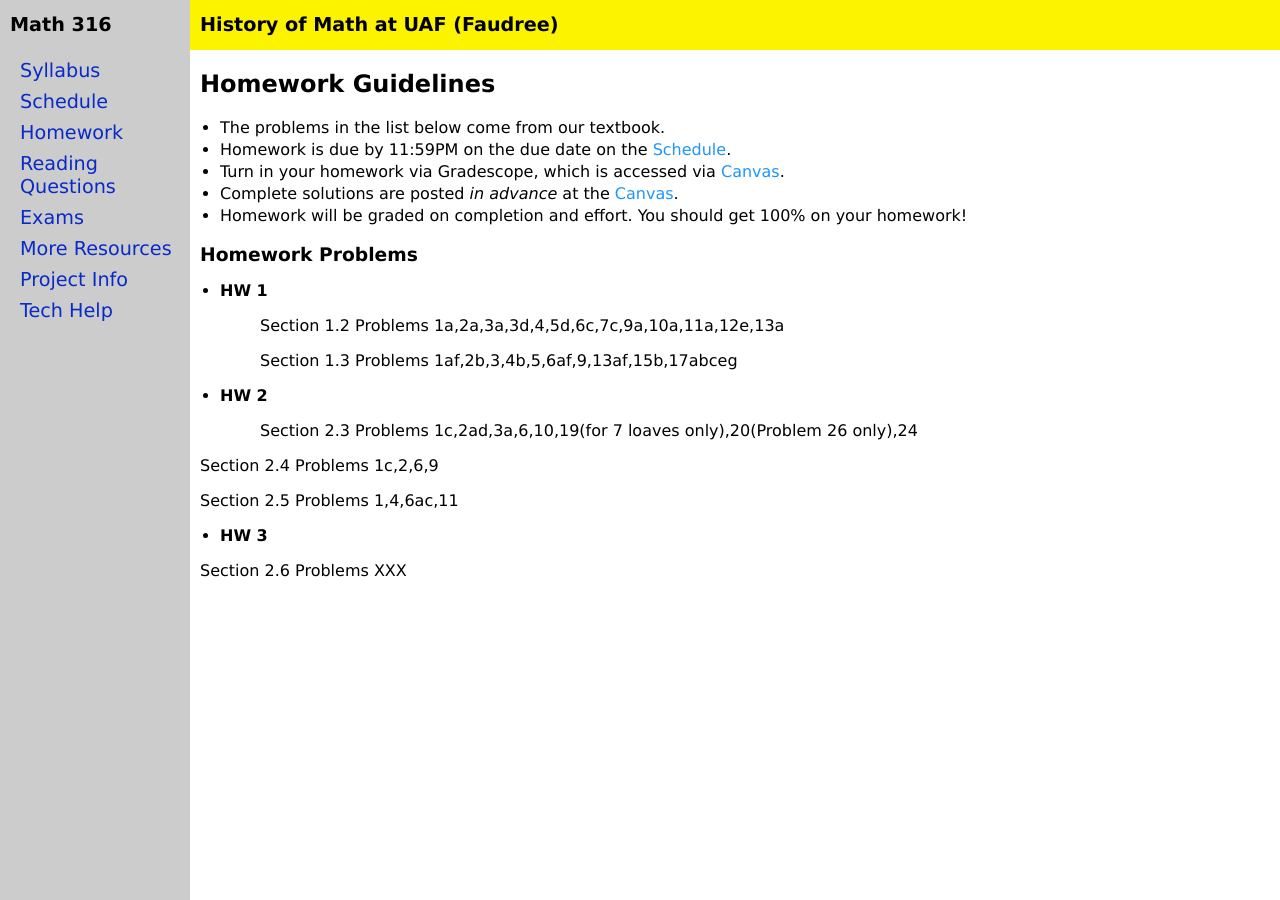
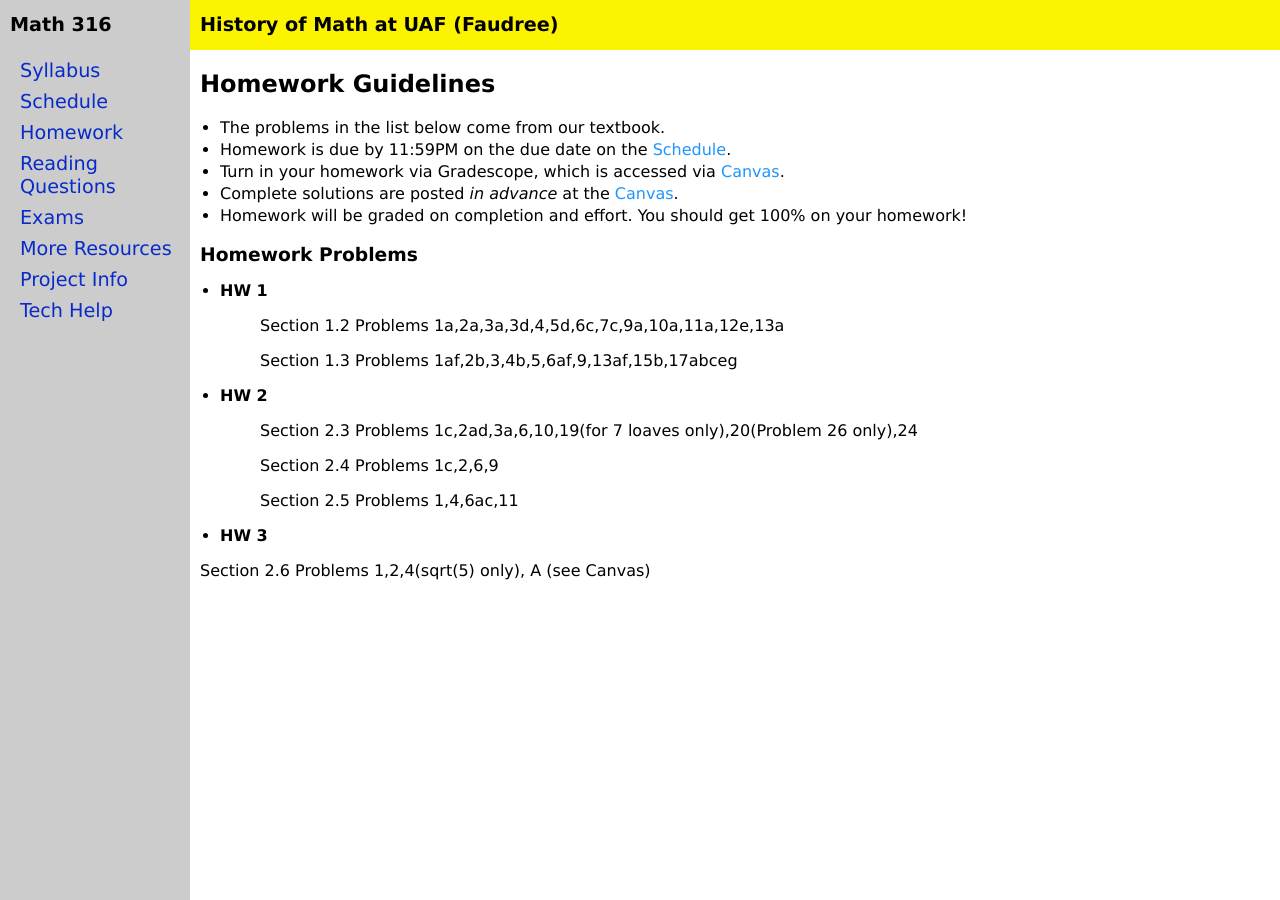
Before and after one commit to jrfaudree/HOM, a Jekyll site: the page built from homework.md, in a window 1280 px wide. Built offline with Jekyll 4.4.1, drawn with Linux system fonts in a browser that asks for light colours.

Commit message:
Update homework.md

```diff
--- a/homework.md
+++ b/homework.md
@@ -22,11 +22,11 @@ Section 1.3 Problems 1af,2b,3,4b,5,6af,9,13af,15b,17abceg
   * **HW 2**
 >
 Section 2.3 Problems 1c,2ad,3a,6,10,19(for 7 loaves only),20(Problem 26 only),24
-
+>
 Section 2.4 Problems 1c,2,6,9
-
+>
 Section 2.5 Problems 1,4,6ac,11
 
  * **HW 3**
 
-Section 2.6 Problems XXX
+Section 2.6 Problems 1,2,4(sqrt(5) only), A (see Canvas)
```
